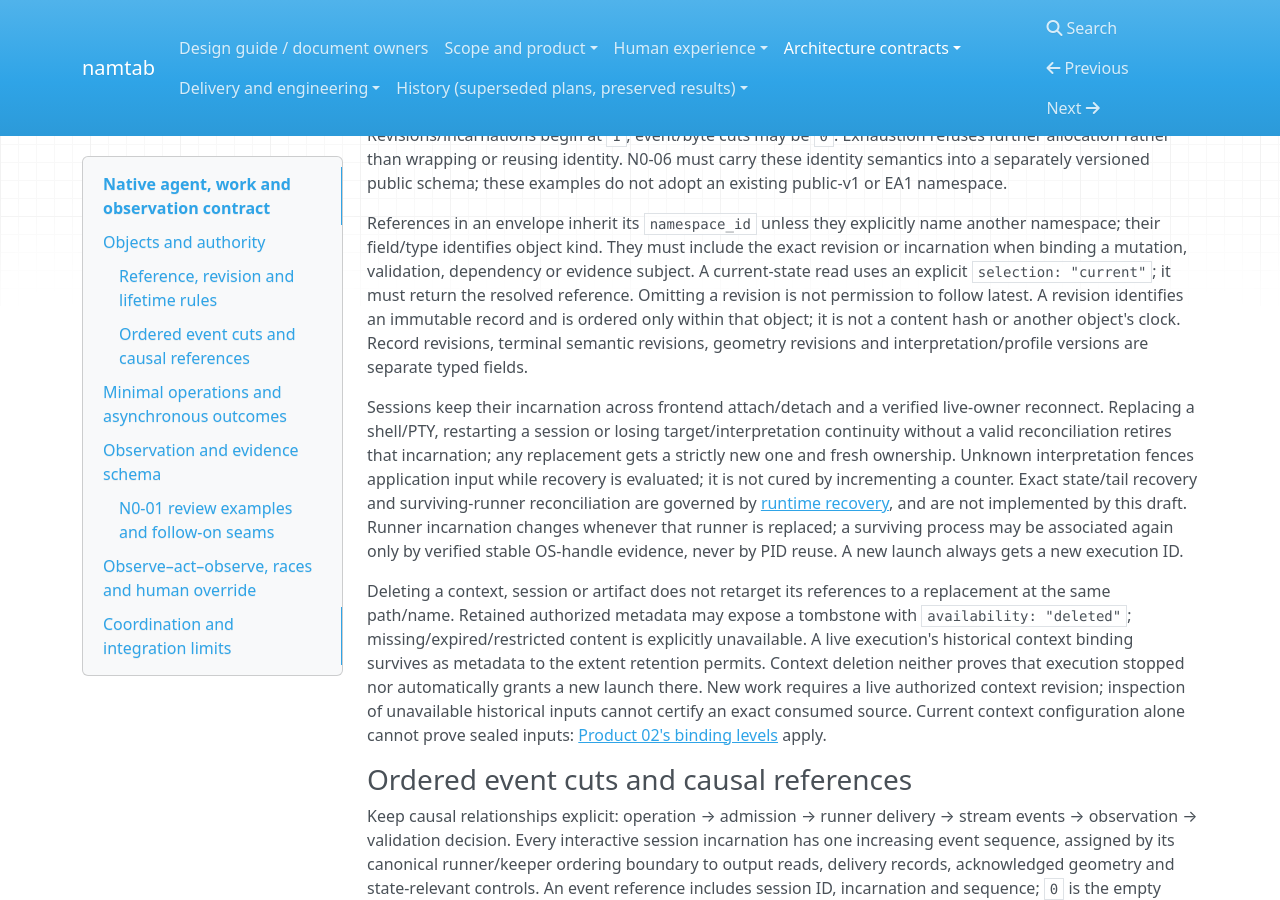
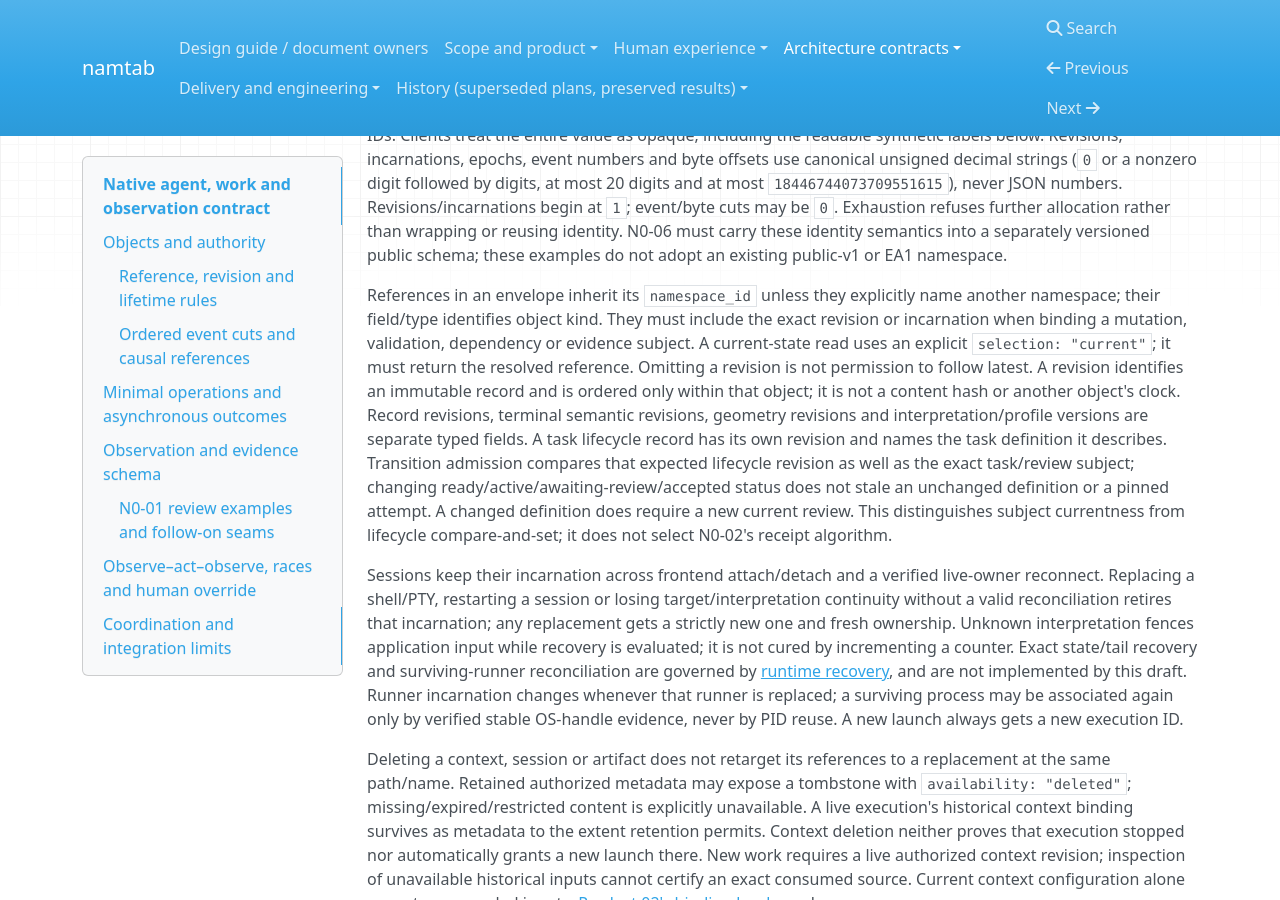
Before and after one commit to whoodes/namtab, an MkDocs documentation site: the page built from docs/engine/native-contract.md, in a window 1280 px wide and 900 px high, scrolled down 2514 px. Built offline with MkDocs 1.6.1, drawn with Linux system fonts in a browser that asks for light colours; nearby versions of some CDN libraries; some of the changed text lies outside the part shown.

Commit message:
Separate task subjects from lifecycle and scope observation examples
Resolve independently reviewed P2 ambiguities: status transitions advance a separate lifecycle revision, preserving the immutable reviewed definition, and observations declare their projection/capture/gaps/availability. Add an accepting transition and keep later definition edits stale by subject.

These are N0 contract examples only, not wire/runtime adoption. Refresh only the local synthetic-data manifest after reviewing changes. Validation: strict MkDocs, local links, duplicate-free JSON, manifest/artifact digests and historical fixture preservation pass; no engine execution or gate waiver.

```diff
--- a/docs/engine/native-contract.md
+++ b/docs/engine/native-contract.md
@@ -10,7 +10,7 @@
 | --- | --- | --- |
 | Principal | Namespace-qualified principal ID + authenticated connection binding + capability generation | Human, agent or adapter role. A display name/process title is not identity. Capabilities narrow operations, sessions, data, runtime/context, retention and expiry. Reconnecting authenticates again; a caller-supplied principal field cannot bind the connection. |
 | Workspace/context | Stable context ID + immutable record revision; source manifest and runtime-policy revisions are explicit bindings | Creating or replacing an owned context gets a new ID; changing its recorded configuration creates a revision. A path/worktree name never selects a historical context. Deletion retires the ID. A Git worktree isolates edits, not processes or secrets. Shared writable contexts require an explicit coordination policy. |
-| Task | Stable task ID + immutable task revision | Revision binds acceptance requirements, selected dependencies, budget and state. Changes append a revision; acceptance remains attached to its reviewed revision. [Product 02](../product/02-work-evidence-and-coordination.md#state-and-acceptance) owns the state machine. |
+| Task | Stable task ID + immutable work-definition revision; separate lifecycle-record revision | `task.revision` binds acceptance requirements, selected dependencies and budget. Definition changes append a task revision; status-only transitions append a lifecycle record without changing that subject. Acceptance remains attached to its reviewed task revision. [Product 02](../product/02-work-evidence-and-coordination.md#state-and-acceptance) owns the state machine. |
 | Attempt | New attempt ID per execution attempt + record revision + pinned task/context/dependency revisions | Retry creates another attempt ID, including after unknown/canceled work. An attempt can own several managed executions and refer to several sessions. Its result is separate from process exit and human task acceptance. |
 | Session | Stable session ID + incarnation + interpretation/profile revisions | Continuity of one interactive compatibility surface. A new backing interaction target or unproven continuity retires the old incarnation. Several tasks may reference it; no exclusive task ownership is inferred from screen position. |
 | Process execution | New execution ID per admitted managed launch + runner ID/incarnation + private OS handle identity | Identity is fixed before launch; launch failure still has that execution ID. Repeating argv gets a new execution ID. Pipes or a fresh PTY are selected at creation. PID, cwd and prompt do not identify it. Child status and stream observations are facts within the runner's visibility. |
@@ -26,7 +26,7 @@
 
 The draft identity bound is 1–128 ASCII bytes matching `[A-Za-z0-9][A-Za-z0-9._:-]*` for namespace/object IDs. Clients treat the entire value as opaque, including the readable synthetic labels below. Revisions, incarnations, epochs, event numbers and byte offsets use canonical unsigned decimal strings (`0` or a nonzero digit followed by digits, at most 20 digits and at most `18446744073709551615`), never JSON numbers. Revisions/incarnations begin at `1`; event/byte cuts may be `0`. Exhaustion refuses further allocation rather than wrapping or reusing identity. N0-06 must carry these identity semantics into a separately versioned public schema; these examples do not adopt an existing public-v1 or EA1 namespace.
 
-References in an envelope inherit its `namespace_id` unless they explicitly name another namespace; their field/type identifies object kind. They must include the exact revision or incarnation when binding a mutation, validation, dependency or evidence subject. A current-state read uses an explicit `selection: "current"`; it must return the resolved reference. Omitting a revision is not permission to follow latest. A revision identifies an immutable record and is ordered only within that object; it is not a content hash or another object's clock. Record revisions, terminal semantic revisions, geometry revisions and interpretation/profile versions are separate typed fields.
+References in an envelope inherit its `namespace_id` unless they explicitly name another namespace; their field/type identifies object kind. They must include the exact revision or incarnation when binding a mutation, validation, dependency or evidence subject. A current-state read uses an explicit `selection: "current"`; it must return the resolved reference. Omitting a revision is not permission to follow latest. A revision identifies an immutable record and is ordered only within that object; it is not a content hash or another object's clock. Record revisions, terminal semantic revisions, geometry revisions and interpretation/profile versions are separate typed fields. A task lifecycle record has its own revision and names the task definition it describes. Transition admission compares that expected lifecycle revision as well as the exact task/review subject; changing ready/active/awaiting-review/accepted status does not stale an unchanged definition or a pinned attempt. A changed definition does require a new current review. This distinguishes subject currentness from lifecycle compare-and-set; it does not select N0-02's receipt algorithm.
 
 Sessions keep their incarnation across frontend attach/detach and a verified live-owner reconnect. Replacing a shell/PTY, restarting a session or losing target/interpretation continuity without a valid reconciliation retires that incarnation; any replacement gets a strictly new one and fresh ownership. Unknown interpretation fences application input while recovery is evaluated; it is not cured by incrementing a counter. Exact state/tail recovery and surviving-runner reconciliation are governed by [runtime recovery](runtime-persistence-security.md#precise-v1-recovery-contract), and are not implemented by this draft. Runner incarnation changes whenever that runner is replaced; a surviving process may be associated again only by verified stable OS-handle evidence, never by PID reuse. A new launch always gets a new execution ID.
 
@@ -127,7 +127,7 @@
 
 ### N0-01 review examples and follow-on seams
 
-The small repository fixture `tests/fixtures/native-contract/valid-managed-workflow.json` covers `RunProcess`, `Observe`, `RegisterArtifact`, `RequestDecision` and an authenticated `RecordDecision` that defers acceptance. It deliberately labels source binding as an initial snapshot, leaves validation absent, and keeps process exit separate from stream drain and acceptance. `tests/fixtures/native-contract/valid-event-cuts.json` covers independent sessions, pipe-stream observation order, explicit cross-subject dependencies and all four fact levels. `tests/fixtures/native-contract/invalid-cases.json` challenges identity/incarnation/context binding, stale artifact subjects, false global ordering, prompt authority and invented completeness. Each invalid case is syntactically valid JSON describing a semantically forbidden claim or change to a named valid example.
+The small repository fixture `tests/fixtures/native-contract/valid-managed-workflow.json` covers `RunProcess`, `Observe`, `RegisterArtifact`, `RequestDecision` and an authenticated `RecordDecision` that defers acceptance. It deliberately labels source binding as an initial snapshot, leaves validation absent, and keeps process exit separate from stream drain and acceptance. `tests/fixtures/native-contract/valid-event-cuts.json` covers independent sessions, pipe-stream observation order, explicit cross-subject dependencies and all four fact levels. `tests/fixtures/native-contract/valid-task-acceptance.json` shows acceptance advancing only the lifecycle revision, followed by a definition edit that requires new acceptance. `tests/fixtures/native-contract/invalid-cases.json` challenges identity/incarnation/context binding, stale artifact subjects, false global ordering, prompt authority and invented completeness. Each invalid case is syntactically valid JSON describing a semantically forbidden claim or change to a named valid example.
 
 These are hand-authored **contract data for review**, with assumptions recorded in each file; no runtime reads them and no public schema is adopted. Provenance/privacy and integrity belong to `tests/fixtures/native-contract/README.md` and its local `manifest.json`, under the existing [fixture/artifact policy](../engineering/16-test-and-ci-strategy.md#sanitized-fixtures-and-ci-artifact-security). The original shared fixture manifest and historical records remain unchanged. JSON parsing and document-link checks establish only data/document consistency. Future executable assertions must independently challenge these expectations; they must not copy the examples into an implementation and call that validation.
 
```
Also changed, not shown: docs/product/02-work-evidence-and-coordination.md (+1 -1 lines), 5 other files.
